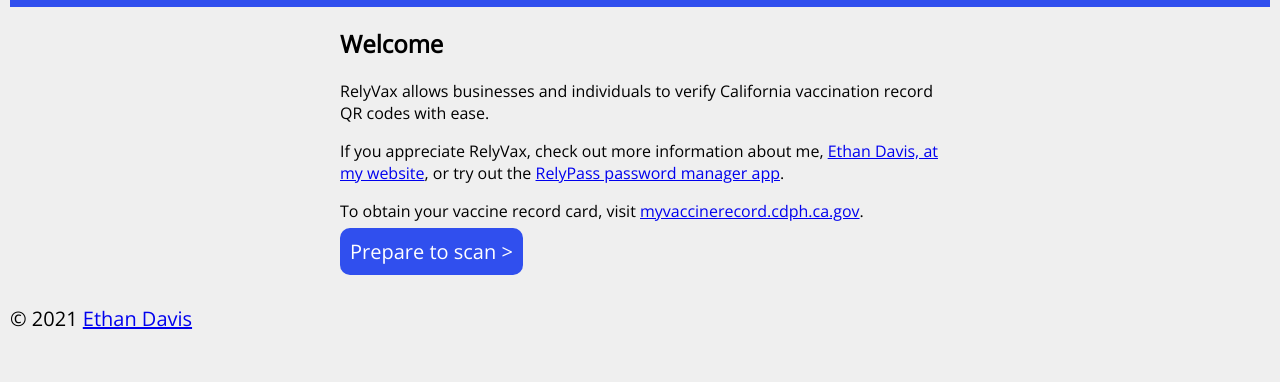
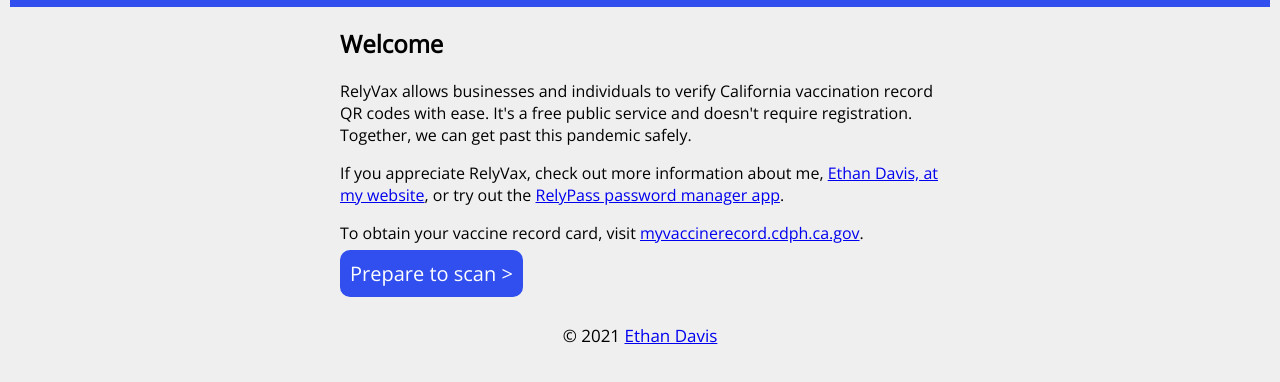
Before and after one commit to ethanent/relyvax, a plain HTML site: page static/index.html in a window 1280 px wide. Shown: the part 66-448 px from the top of the page. Drawn offline with nearby package versions, Linux system fonts and the light colour scheme.

Commit message:
cosmetic updates

```diff
--- a/static/index.css
+++ b/static/index.css
@@ -13,6 +13,10 @@
 
 header, footer {
 	padding: 10px;
+}
+
+footer > p {
+	text-align: center;
 }
 
 body {
@@ -52,7 +56,7 @@
 	}
 
 	footer {
-		font-size: 20px;
+		font-size: 17px;
 	}
 
 	.scan-another {
@@ -79,3 +83,7 @@
 	min-height: 300px;
 	padding: 10px;
 }
+
+#reader {
+	margin: auto;
+}
--- a/static/index.html
+++ b/static/index.html
@@ -2,7 +2,10 @@
 <html lang="en">
 <head>
 	<meta charset="UTF-8">
-	<title>RelyVax</title>
+
+	<title>RelyVax - Verify California COVID Vaccination Records</title>
+	<meta name="title" content="RelyVax - Verify California COVID Vaccination Records">
+	<meta name="description" content="RelyVax scans and verifies California COVID-19 vaccination record QR codes, free of charge and without registration. Together we can recover from this pandemic.">
 
 	<script src="html5-qrcode.min.js" defer></script>
 	<script src="vue.min.js" defer></script>
@@ -23,7 +26,7 @@
 	<div v-if=" state === 'welcome' " class="result">
 		<h2>Welcome</h2>
 
-		<p>RelyVax allows businesses and individuals to verify California vaccination record QR codes with ease.</p>
+		<p>RelyVax allows businesses and individuals to verify California vaccination record QR codes with ease. It's a free public service and doesn't require registration. Together, we can get past this pandemic safely.</p>
 
 		<p>If you appreciate RelyVax, check out more information about me,
 			<a href="https://ethanent.me" target="_blank">Ethan Davis, at my website</a>, or try out the
```
